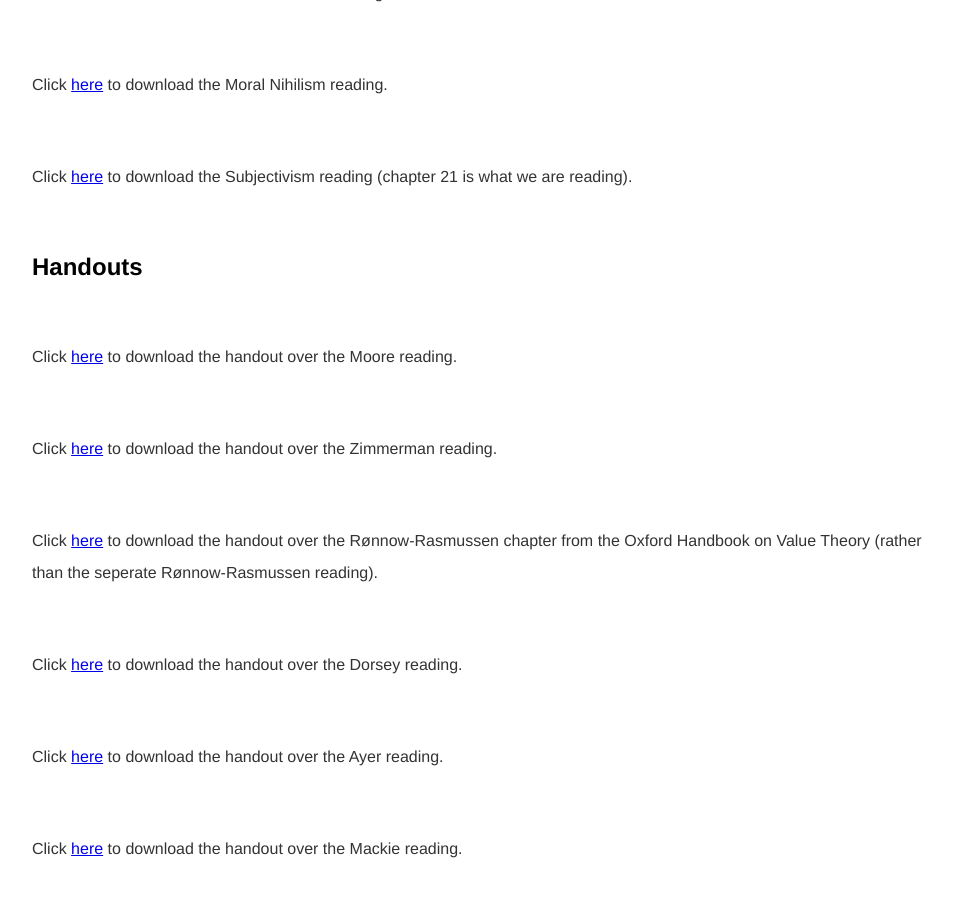
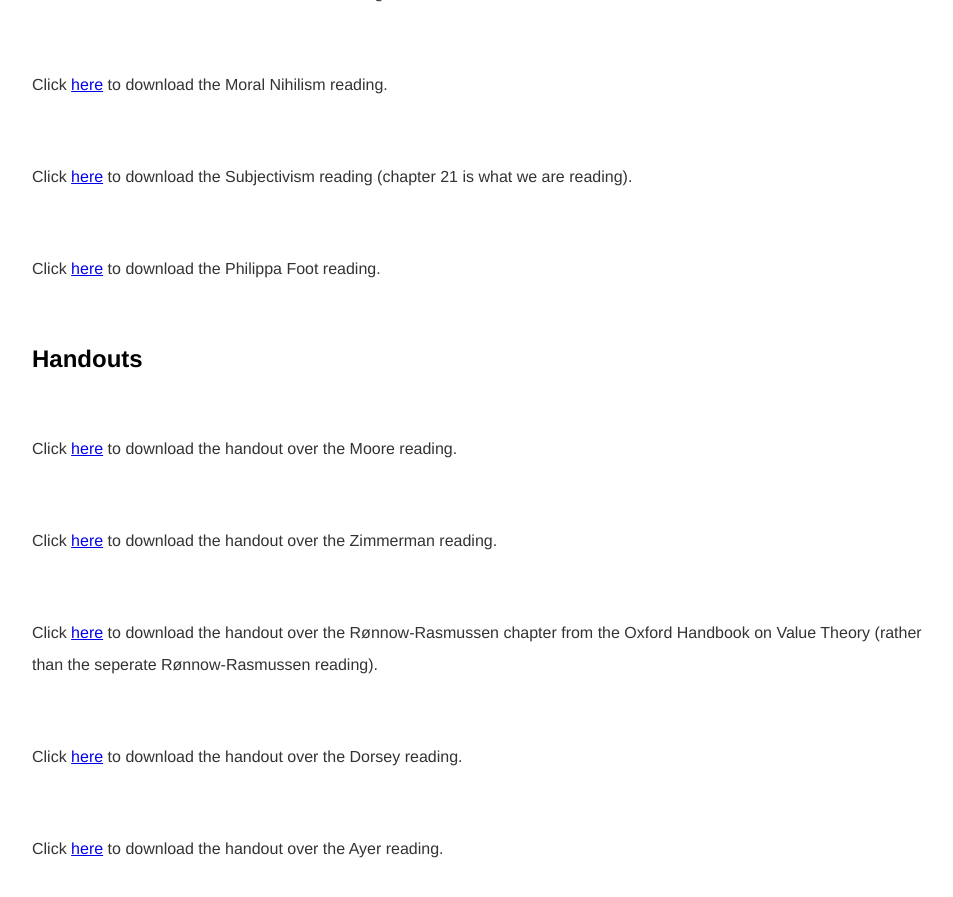
Before and after one commit to kevinjpatton/kevinjpatton.github.io, a Jekyll site: the page built from teaching/phil_3050/index.html, in a window 1280 px wide and 900 px high, scrolled down 1606 px. Shown: the top 897 px of the window, without its empty margins (160-1113 px from the left). Built offline with Jekyll 4.4.1, drawn with Linux system fonts in a browser that asks for light colours; Markdown is read by kramdown in place of the engine named in the settings.

Commit message:
Update index.html

```diff
--- a/teaching/phil_3050/index.html
+++ b/teaching/phil_3050/index.html
@@ -21,6 +21,7 @@ title: Teaching - Phil 3050
 <p>Click <a href="/teaching/phil_3050/Michael Smith - The Moral Problem.pdf" target="_blank">here</a> to download the Michael Smith reading.</p>
 <p>Click <a href="/teaching/phil_3050/Jamie Dreier - Moral Relativism and Moral Nihilism.pdf" target="_blank">here</a> to download the Moral Nihilism reading.</p>
 <p>Click <a href="/teaching/phil_3050/The Routledge Handbook of Practical Reason.pdf" target="_blank">here</a> to download the Subjectivism reading (chapter 21 is what we are reading).</p>
+<p>Click <a href="/teaching/phil_3050/Philippa Foot - Morality is a System of Hypothetical Imperatives.pdf" target="_blank">here</a> to download the Philippa Foot reading.</p>
 
 <h2>Handouts</h2>
 <p>Click <a href="/teaching/phil_3050/Handout_Moore.pdf" target="_blank">here</a> to download the handout over the Moore reading.</p>
```
